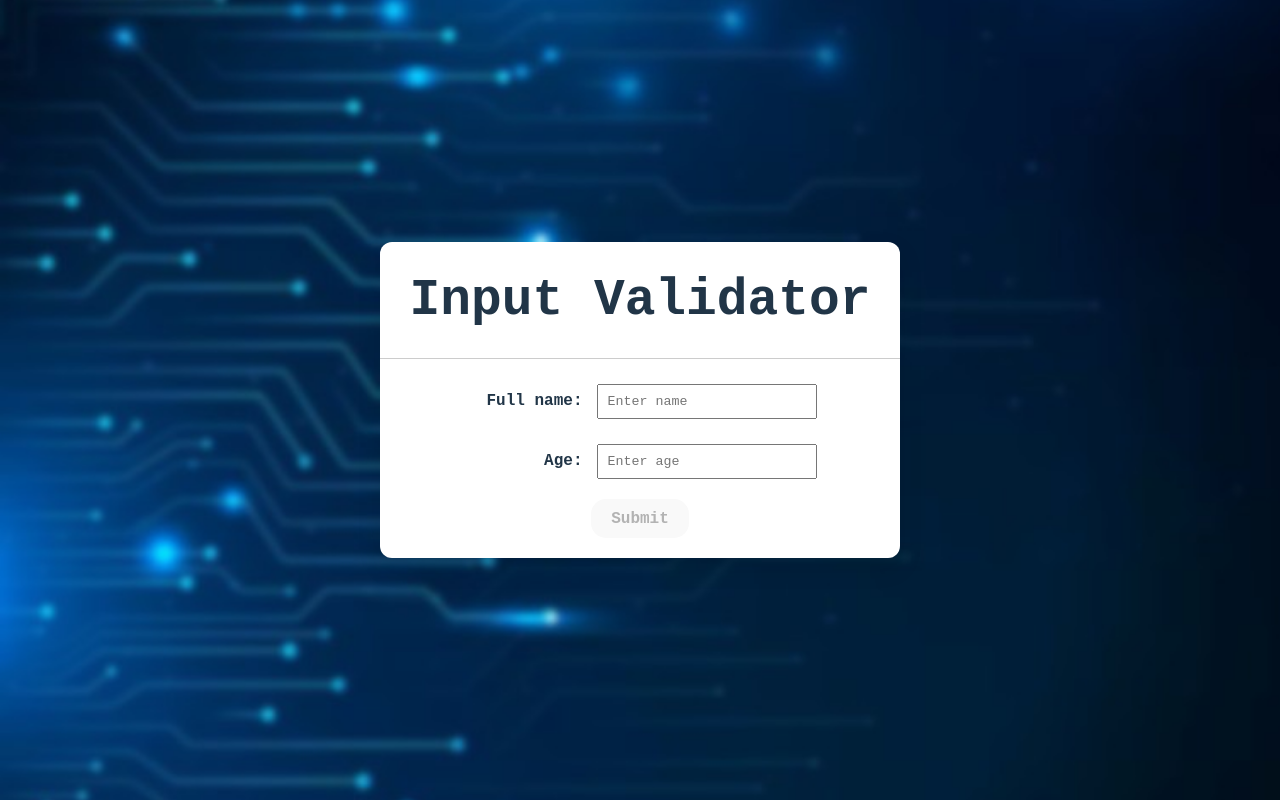
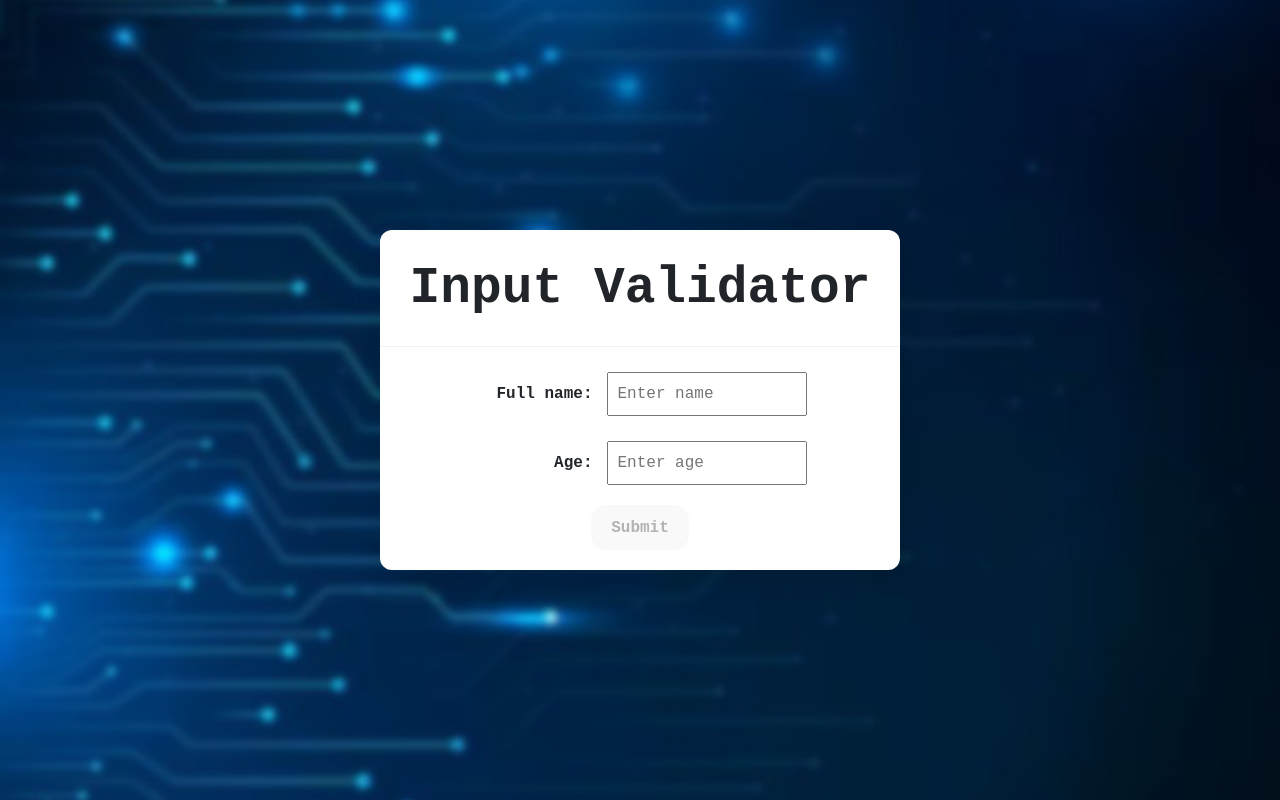
Before and after one commit to AnuragRSimha/inputvalidator, a React (Vite) app: page / in a window 1280 px wide. Built offline with nearby package versions, Linux system fonts and the light colour scheme.

Commit message:
Implementing bootstrap

```diff
--- a/src/App.css
+++ b/src/App.css
@@ -2,7 +2,7 @@
   Author: Anurag R Simha
   This file contains all the design for the webpage.
 */
-.container {
+.validator-container {
   display: flex;
   flex-direction: column;
   justify-content: center;
@@ -13,9 +13,10 @@
   background-position: center;
   background-repeat: no-repeat;
   padding: 0 20px;
+  font-family: 'Courier New', Courier, monospace;
 }
 
-.card {
+.validator-card {
   background: rgb(255, 255, 255);
   padding: auto;
   border-radius: 12px;
--- a/src/components/Layout.jsx
+++ b/src/components/Layout.jsx
@@ -5,9 +5,9 @@ import '../App.css';
 
 const Layout = ({ children }) => {
   return (
-    <div className='container'>
-      <div className='card'>
-        <h1>Input Validator</h1>
+    <div className='validator-container'>
+      <div className='validator-card'>
+        <h1><b>Input Validator</b></h1>
         <hr className="header-line" />
         <main>
             {children}
--- a/src/main.jsx
+++ b/src/main.jsx
@@ -1,6 +1,7 @@
 // This is the default file created by react during the setup of the project
 import { StrictMode } from 'react'
 import { createRoot } from 'react-dom/client'
+import 'bootstrap/dist/css/bootstrap.min.css';
 import './index.css'
 import App from './App.jsx'
 
```
